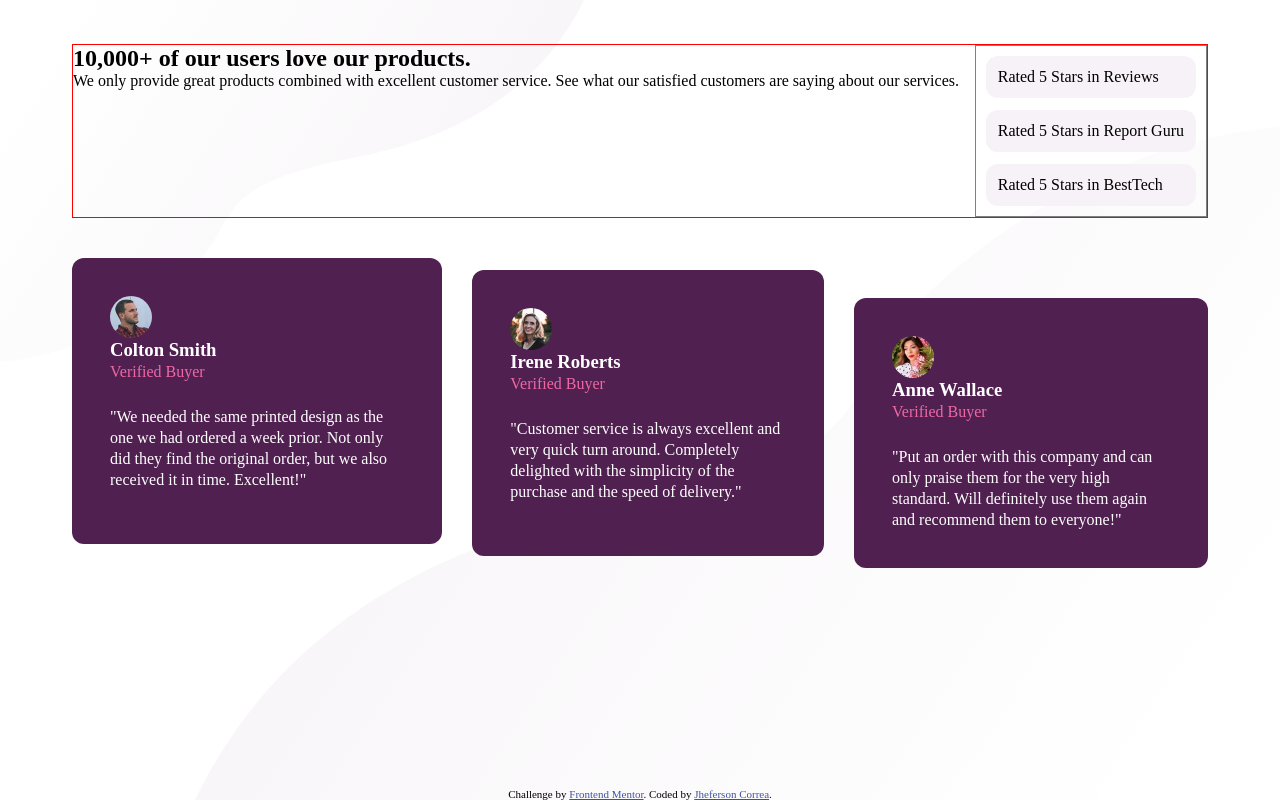
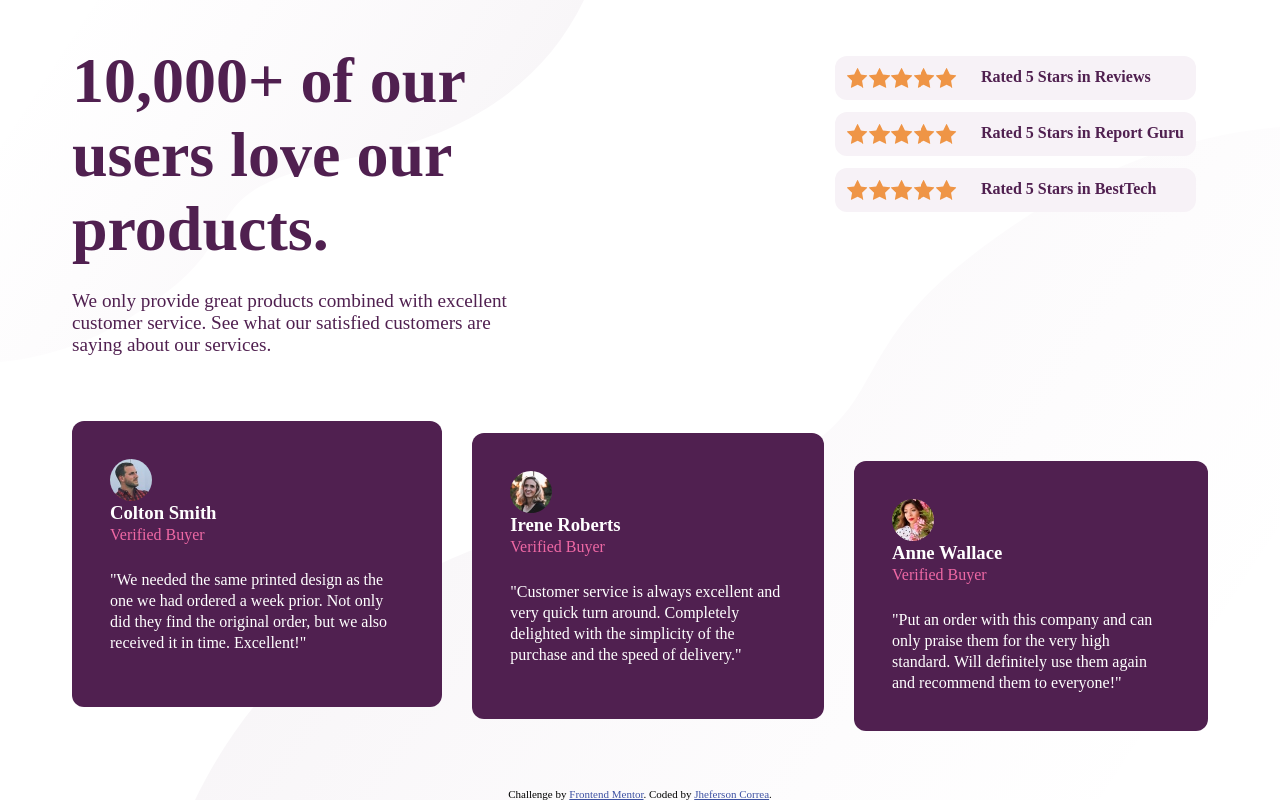
Before and after one commit to imjheef/social-proof-section-master, a plain HTML site: page index.html in a window 1280 px wide. Drawn offline with Linux system fonts and the light colour scheme.

Commit message:
"Updated index.html and style.css: Renamed and restructured HTML elements, added new CSS classes and styles, and modified existing ones."

```diff
--- a/index.html
+++ b/index.html
@@ -31,11 +31,21 @@
 					</p>
 				</section>
 
-				<section class="stars-container">
-					<div class="stars reviews">Rated 5 Stars in Reviews</div>
+				<section class="rating-container">
+					<div class="star-container">
+						<div class="star-rating"></div>
+						<span>Rated 5 Stars in Reviews</span>
+					</div>
 
-					<p class="stars">Rated 5 Stars in Report Guru</p>
-					<p class="stars">Rated 5 Stars in BestTech</p>
+					<div class="star-container">
+						<span class="star-rating"></span>
+						<span>Rated 5 Stars in Report Guru</span>
+					</div>
+
+					<div class="star-container">
+						<span class="star-rating"></span>
+						<span>Rated 5 Stars in BestTech</span>
+					</div>
 				</section>
 			</div>
 
--- a/style.css
+++ b/style.css
@@ -29,28 +29,56 @@ main {
 	flex-direction: column;
 	justify-content: space-between;
 	padding: 44px;
-	gap: 40px;
+	gap: 65px;
+}
+
+.main-description {
+	display: flex;
+	flex-direction: column;
+	gap: 24px;
+}
+
+.main-description h1 {
+	font-size: 4rem;
+	color: var(--very-dark-magenta);
+	width: 420px;
+}
+
+.main-description p {
+	color: var(--very-dark-magenta);
+	font-size: 1.2rem;
+	max-width: 450px;
 }
 
 .wrapper {
 	display: flex;
 	justify-content: space-between;
-	border: 1px solid red;
 }
 
-.stars-container {
+.rating-container {
 	display: flex;
 	flex-direction: column;
+	color: var(--very-dark-magenta);
 	gap: 12px;
-	border: 1px solid gray;
-	padding: 10px;
+	padding: 12px;
+	font-weight: 700;
 }
 
-.stars {
+.star-container {
 	display: flex;
+	gap: 24px;
+	padding: 12px;
+	background-color: var(--light-grayish-magenta);
 	border-radius: 12px;
-	background-color: var(--light-grayish-magenta);
-	padding: 12px;
+}
+
+.star-rating {
+	display: flex;
+	width: 110px;
+	height: 20px;
+	background-image: url(./images/icon-star.svg);
+	background-repeat: space;
+	background-size: contain;
 }
 
 .reviews-container {
```
